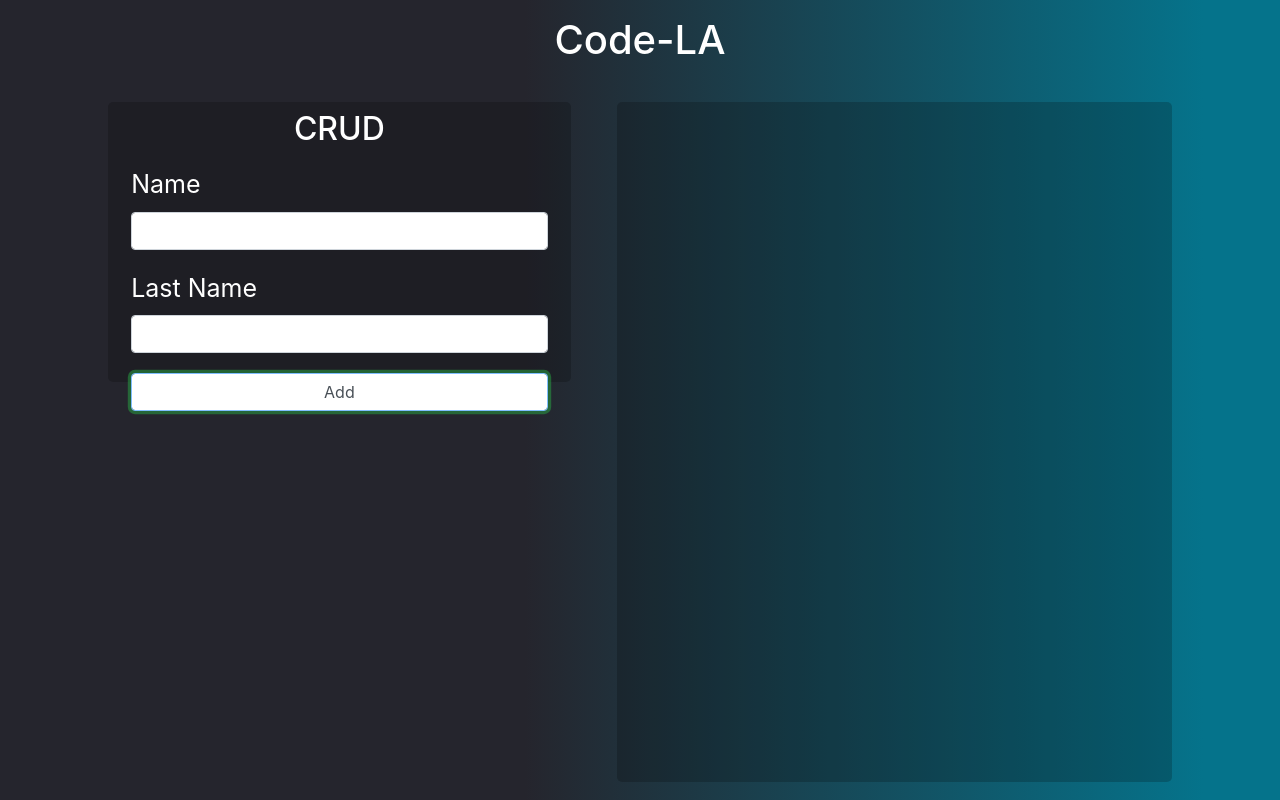
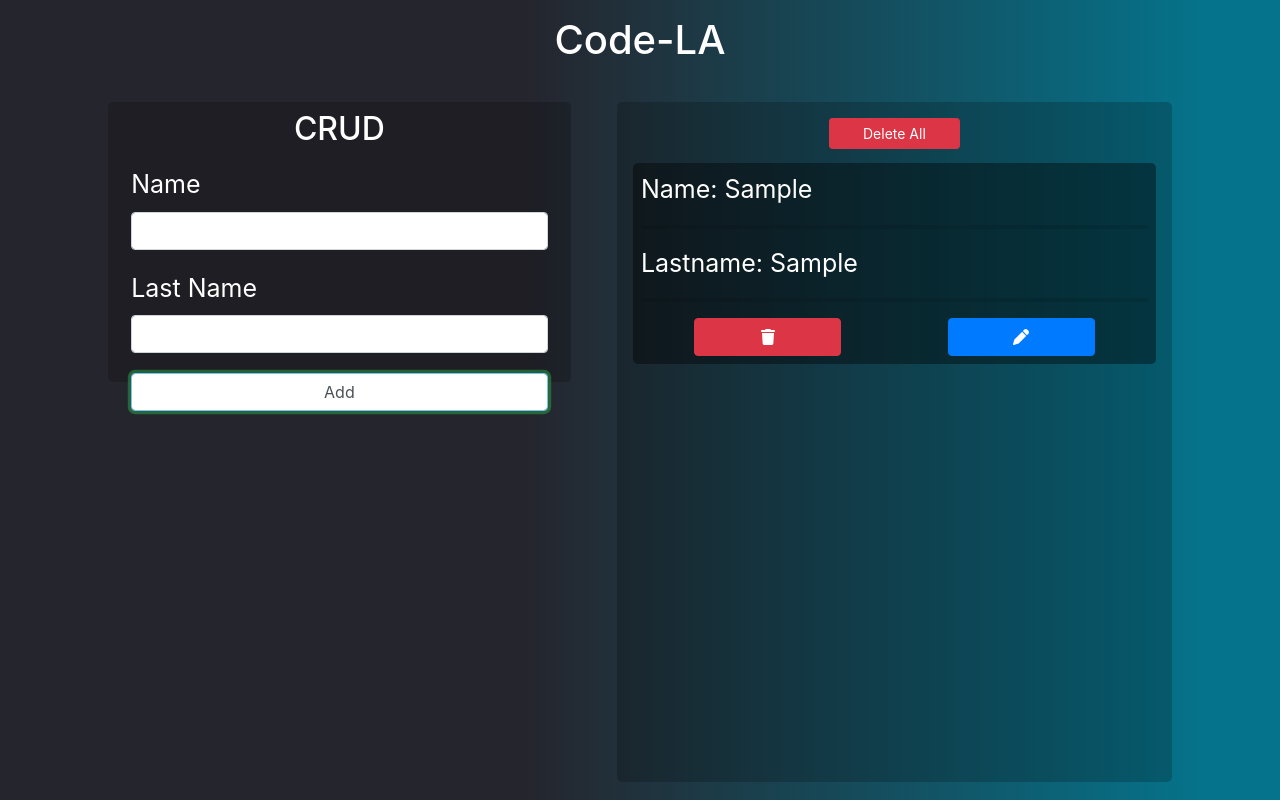
Before and after one commit to Daniel-LA0303/siempe-CRUD, a React (Vite) app: page / in a window 1280 px wide. Both pictures are taken after typing "Sample", "Sample" into the empty fields and a click on the input "Add". Built offline with nearby package versions, Linux system fonts and the light colour scheme.

Commit message:
add list and item

```diff
--- a/package.json
+++ b/package.json
@@ -9,6 +9,9 @@
     "preview": "vite preview"
   },
   "dependencies": {
+    "@fortawesome/fontawesome-svg-core": "^6.2.0",
+    "@fortawesome/free-solid-svg-icons": "^6.2.0",
+    "@fortawesome/react-fontawesome": "^0.2.0",
     "react": "^18.2.0",
     "react-dom": "^18.2.0"
   },
--- a/src/App.jsx
+++ b/src/App.jsx
@@ -1,6 +1,7 @@
 import { useState } from 'react';
 import Alert from './components/Alert';
 import Form from './components/Form';
+import List from './components/List';
 
 
 function App() {
@@ -47,14 +48,17 @@ function App() {
           initial='hidden'
           animate='show'
         >
-
-            {deleteAllC &&
-
-                <Alert
-                  confirmDelete={confirmDelete}
-                />
-            }
-
+          {deleteAllC &&
+            <Alert
+              confirmDelete={confirmDelete}
+            />
+          }
+          <List
+            customers={customers}
+            deleteCustomer={deleteCustomer}
+            setCustomerE={setCustomerE}
+            deleteAll={deleteAll}
+          />
         </div>
       </div>
     </div>
--- a/src/components/Alert.jsx
+++ b/src/components/Alert.jsx
@@ -1,6 +1,6 @@
 import React from 'react'
 
-const Alert = () => {
+const Alert = ({confirmDelete}) => {
   return (
     <div
       className="alert alert-bg"
--- /dev/null
+++ b/src/components/Item.jsx
@@ -0,0 +1,33 @@
+import React from 'react'
+import { faTrash, faPen } from '@fortawesome/free-solid-svg-icons';
+import { FontAwesomeIcon } from '@fortawesome/react-fontawesome';
+
+const Item = ({
+    customer,
+    deleteCustomer,
+    setCustomerE
+}) => {
+    const {name, lastName, id} = customer;
+  return (
+    <div
+        className='item p-2'
+    >
+        <p className=''>Name: {name}</p>
+        <hr />
+        <p className=''>Lastname: {lastName}</p>
+        <hr />
+            <div className='btns'>
+                <button
+                    onClick={()  => deleteCustomer(id)}
+                    className='delete btn btn-danger'
+                ><FontAwesomeIcon icon={faTrash}/></button>
+                            <button
+                    onClick={()  => setCustomerE(customer)}
+                    className='delete btn btn-primary'
+                ><FontAwesomeIcon icon={faPen}/></button>
+            </div>
+        </div>
+  )
+}
+
+export default Item
--- /dev/null
+++ b/src/components/List.jsx
@@ -0,0 +1,47 @@
+import React, {useState} from 'react'
+import Item from './Item'
+
+const List = ({
+    customers,
+    deleteCustomer,
+    setCustomerE,
+    deleteAll,
+}) => {
+  return (
+    <div>
+            {
+                customers.length > 0 ? (
+                    <div
+                        className='d-flex justify-content-around flex-wrap'
+                    >
+                        <button
+                            type='button'
+                            className='btn btn-danger btn-sm mx-auto col-sm-3 col-5 mb-1'
+                            onClick={() => deleteAll()}
+                        >Delete All</button>
+
+                    </div>
+                ) : null
+            }
+
+
+            {customers.length>0 ? (
+                    customers.reverse().map((customer) => (
+                        <Item
+                            key={customer.id}
+                            customer={customer}
+                            deleteCustomer={deleteCustomer}
+                            setCustomerE={setCustomerE}
+                        />
+                    ))
+            ) : (
+                <h3
+                    className='text-center'
+                >There are no customers yet</h3>
+            )
+        }
+    </div>
+  )
+}
+
+export default List
```
Also changed, not shown: 1 other file (tests, documents, lock files or other folders).
